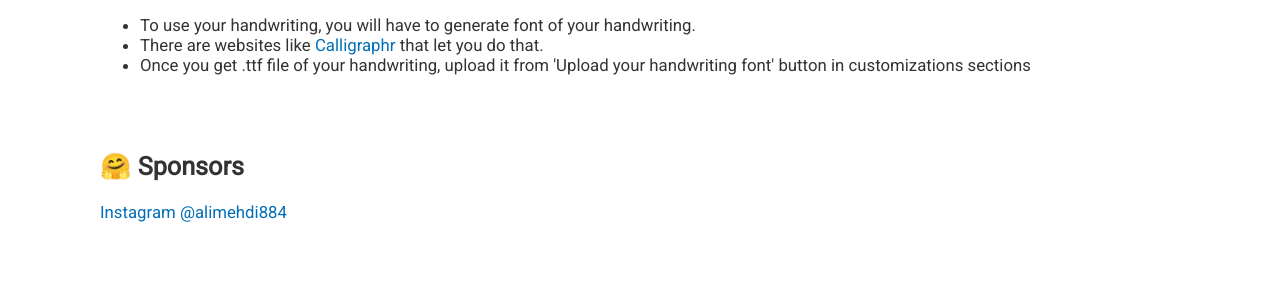
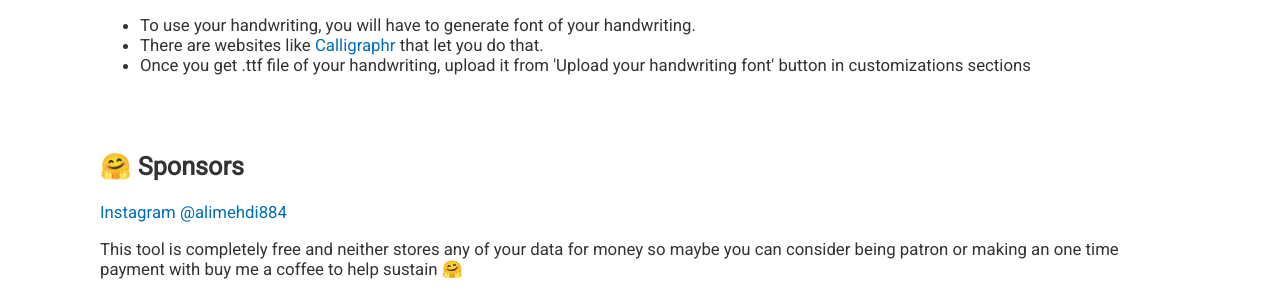
Before and after one commit to alimehdi884/alimehdi884.github.io, a website with bundled scripts: page index.html in a window 1280 px wide. Shown: the part 1505-1795 px from the top of the page. Built offline with nearby package versions, Linux system fonts and the light colour scheme; no server answers; a web font is replaced by a local one.

Commit message:
Update index.html

```diff
--- a/index.html
+++ b/index.html
@@ -445,7 +445,7 @@
 
           <a href="https://www.instagram.com/alimehdi884/">Instagram @alimehdi884</a>
         </p>
-        <!-- <p>
+        <p>
           This tool is completely free and neither stores any of your data for
           money so maybe you can consider being patron or making an one time
           payment with buy me a coffee to help sustain 🤗
@@ -461,16 +461,8 @@
             />
           </a>
           &nbsp;
-          <a href="https://www.buymeacoffee.com/saurabhdaware">
-            <img
-              loading="lazy"
-              style="border-radius: 4px;"
-              alt="Buy me a Coffee Button"
-              width="200"
-              src="https://cdn.buymeacoffee.com/buttons/default-yellow.png"
-            />
-          </a>
-        </p> -->
+
+        </p>
       </section>
 
       <section id="github-contributors">
```
